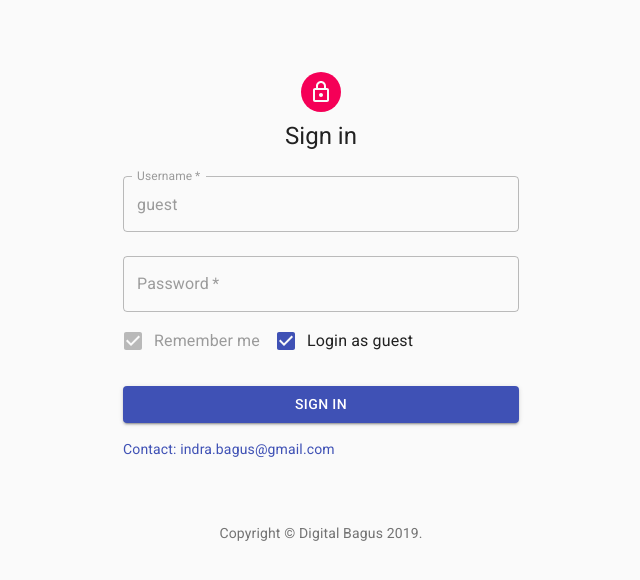
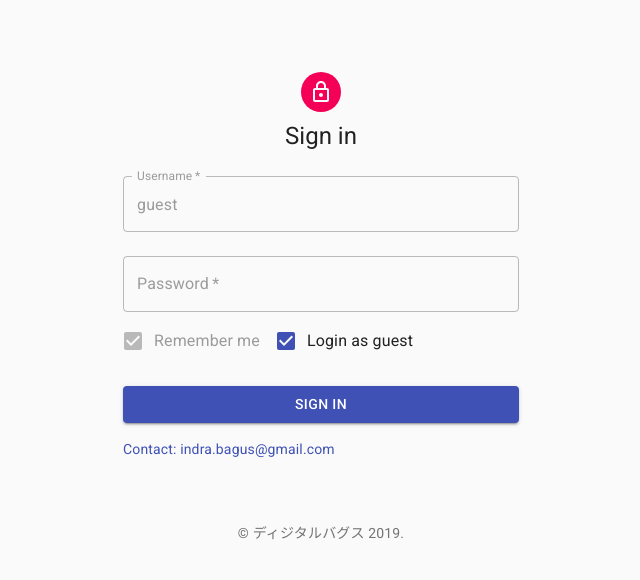
Before and after one commit to indrabagus/jpncardapp, a React (Create React App) app: page /devbase/ in a window 1280 px wide. Shown: the top 580 px of the page, without its empty margins (319-959 px from the left). Built offline with nearby package versions, Linux system fonts and the light colour scheme.

Commit message:
using ディジタルバグス

```diff
--- a/src/components/Copyright.js
+++ b/src/components/Copyright.js
@@ -5,9 +5,9 @@ import Link from '@material-ui/core/Link';
 export default function Copyright() {
   return (
     <Typography variant="body2" color="textSecondary" align="center">
-      {'Copyright © '}
-      <Link color="inherit" href="https://indrabagus.github.io">
-        Digital Bagus
+      {' © '}
+      <Link color="inherit" href="https://indrabagus.github.io/jpncardapp">
+        ディジタルバグス
       </Link>{' '}
       {new Date().getFullYear()}
       {'.'}
```
